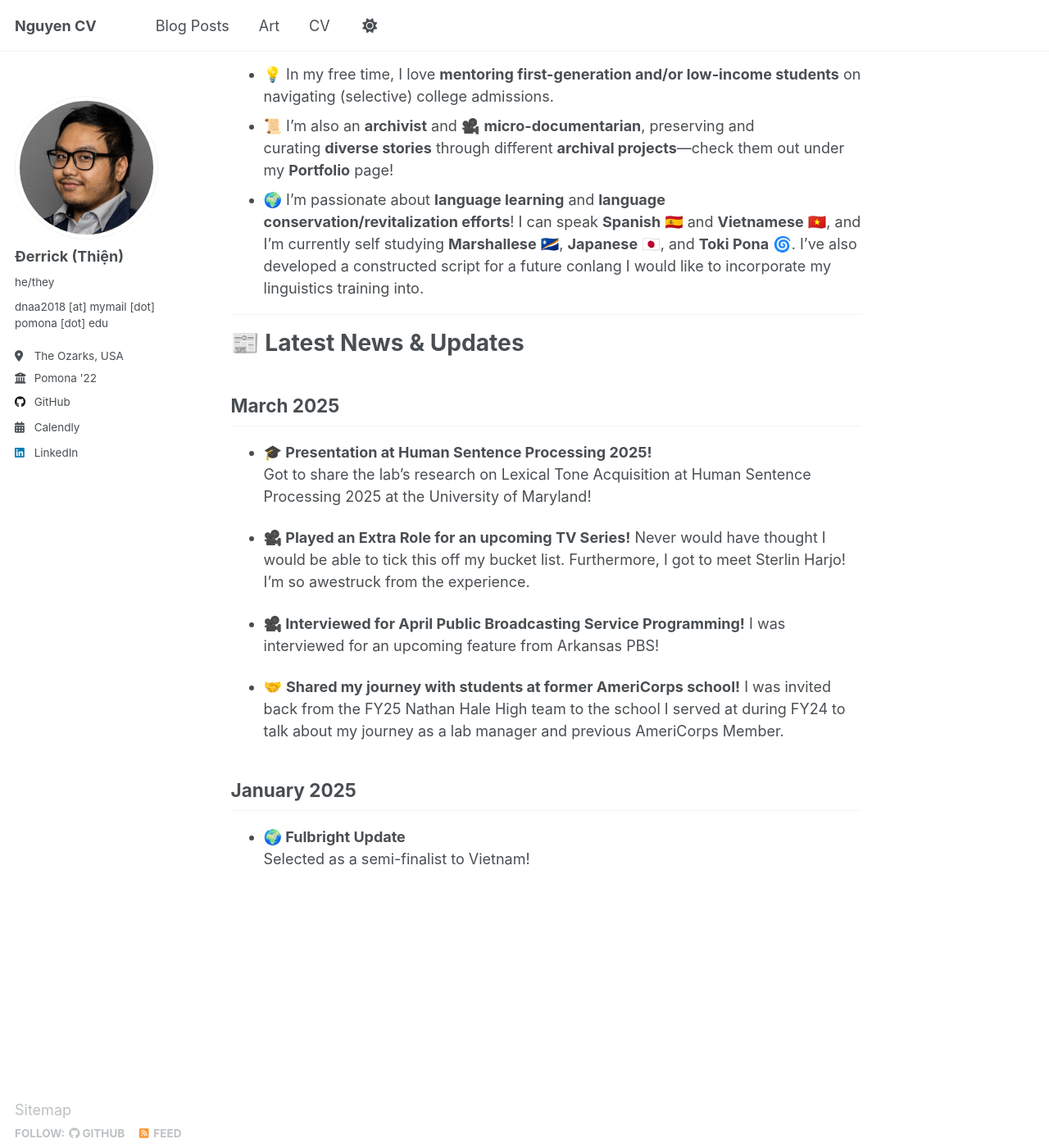
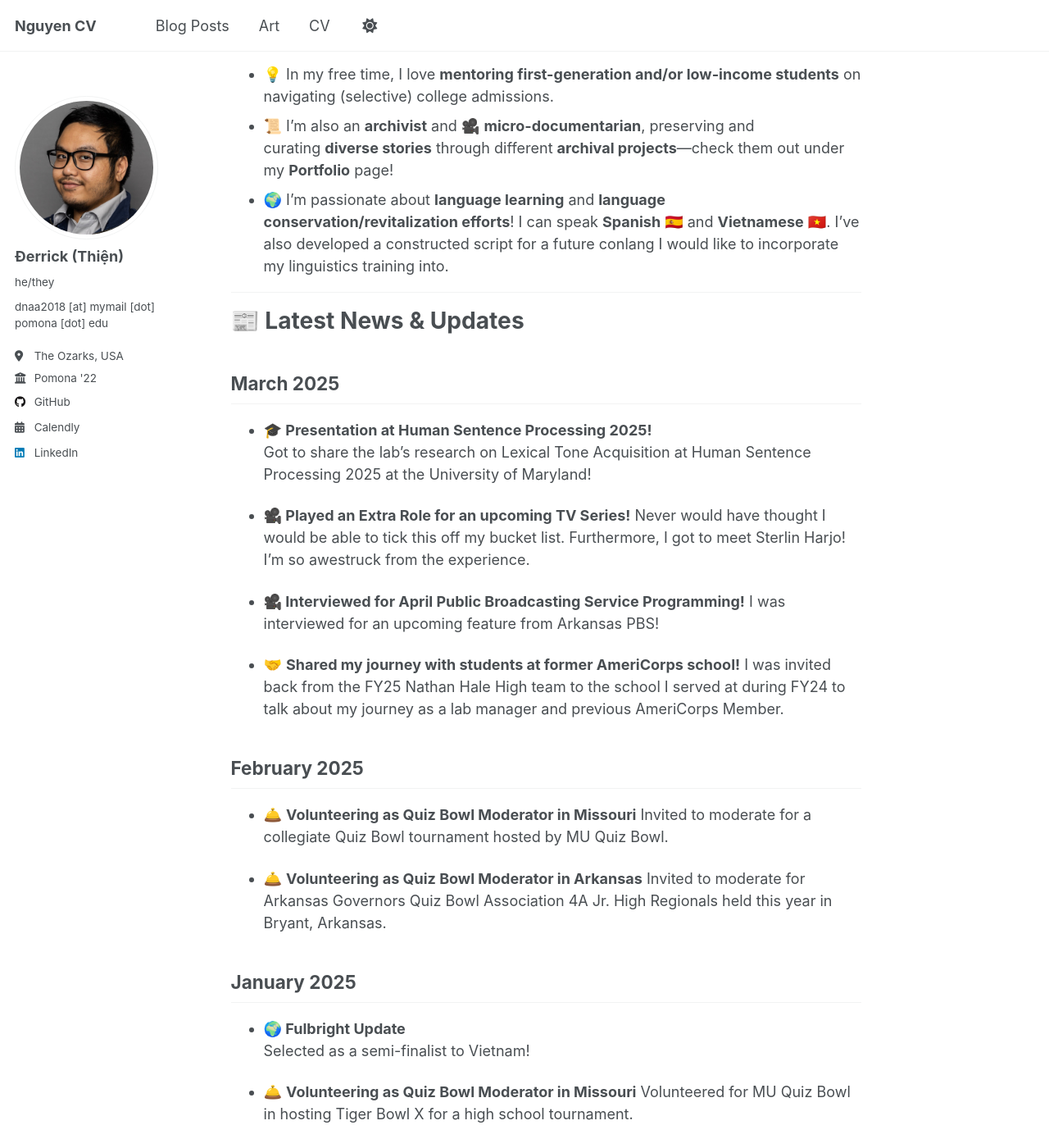
Before and after one commit to thienderrick/thienderrick.github.io, a Jekyll site: the page built from _pages/about.md, in a window 1280 px wide and 1400 px high, scrolled down 674 px. Shown: the whole window at 82% size. Built offline with Jekyll 4.4.1, drawn with Linux system fonts in a browser that asks for light colours; some of the changed text lies outside the part shown.

Commit message:
Update about.md

```diff
--- a/_pages/about.md
+++ b/_pages/about.md
@@ -17,7 +17,7 @@ I completed my **secondary education** at a 🎓 **multicultural public high
 ✨ **Passions & Interests**
 - 💡 In my free time, I love **mentoring first-generation and/or low-income students** on navigating (selective) college admissions.
 - 📜 I'm also an **archivist** and 🎥 **micro-documentarian**, preserving and curating **diverse stories** through different **archival projects**—check them out under my **Portfolio** page!
-- 🌍 I'm passionate about **language learning** and **language conservation/revitalization efforts**! I can speak **Spanish** 🇪🇸 and **Vietnamese** 🇻🇳, and I'm currently self studying **Marshallese** 🇲🇭, **Japanese** 🇯🇵, and **Toki Pona** 🌀. I've also developed a constructed script for a future conlang I would like to incorporate my linguistics training into.
+- 🌍 I'm passionate about **language learning** and **language conservation/revitalization efforts**! I can speak **Spanish** 🇪🇸 and **Vietnamese** 🇻🇳. I've also developed a constructed script for a future conlang I would like to incorporate my linguistics training into.
 
 ---
 
@@ -36,6 +36,19 @@ I completed my **secondary education** at a 🎓 **multicultural public high
 - 🤝 **Shared my journey with students at former AmeriCorps school!**
   I was invited back from the FY25 Nathan Hale High team to the school I served at during FY24 to talk about my journey as a lab manager and previous AmeriCorps Member.
 
+## February 2025
+- 🛎️ **Volunteering as Quiz Bowl Moderator in Missouri**
+  Invited to moderate for a collegiate Quiz Bowl tournament hosted by MU Quiz Bowl.
+
+- 🛎️ **Volunteering as Quiz Bowl Moderator in Arkansas**
+  Invited to moderate for Arkansas Governors Quiz Bowl Association 4A Jr. High Regionals held this year in Bryant, Arkansas.
+
 ## January 2025
 - **🌍 Fulbright Update**
   Selected as a semi-finalist to Vietnam!
+
+- 🛎️ **Volunteering as Quiz Bowl Moderator in Missouri**
+  Volunteered for MU Quiz Bowl in hosting Tiger Bowl X for a high school tournament.
+
+- 🛎️ **Volunteering as Quiz Bowl Moderator in Oklahoma**
+  Invited back to serve as a moderator for a high school regional tournament for the Oklahoma Secondary School Activities Association Quiz Bowl.
```
